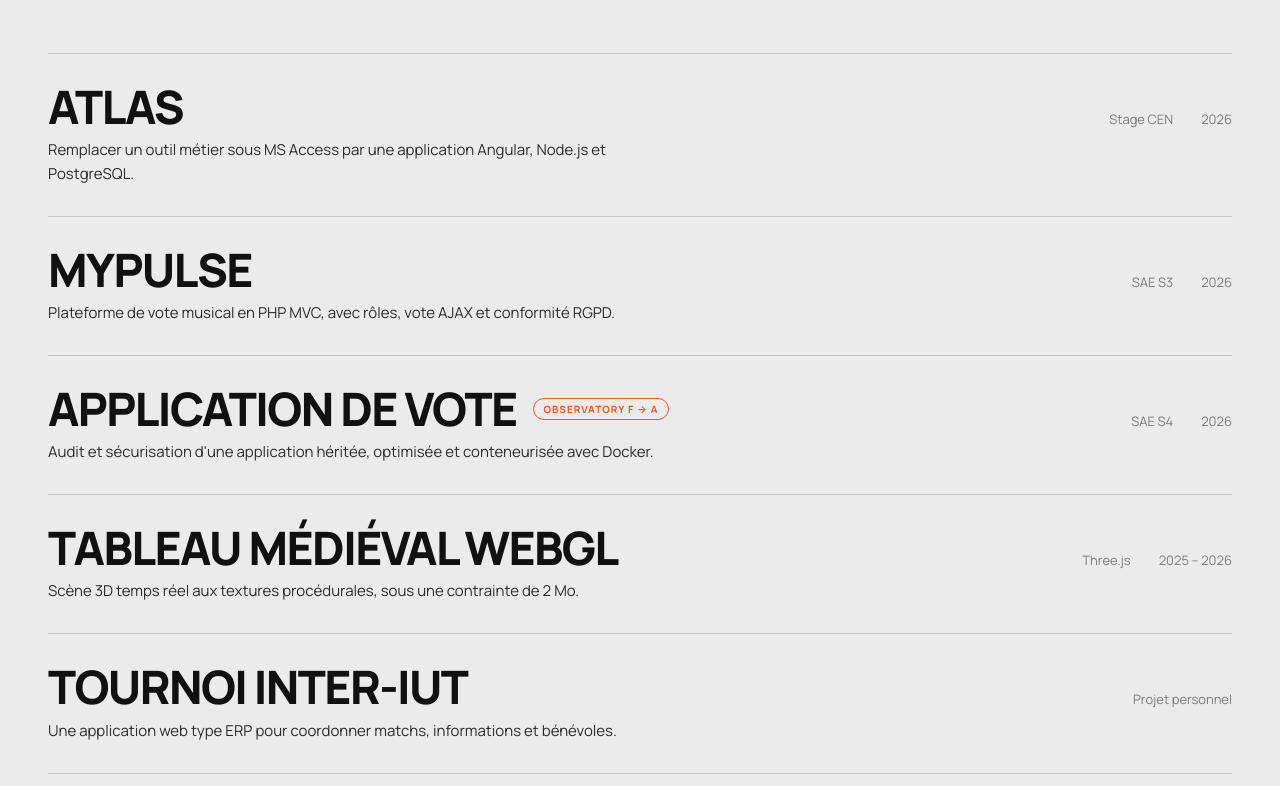
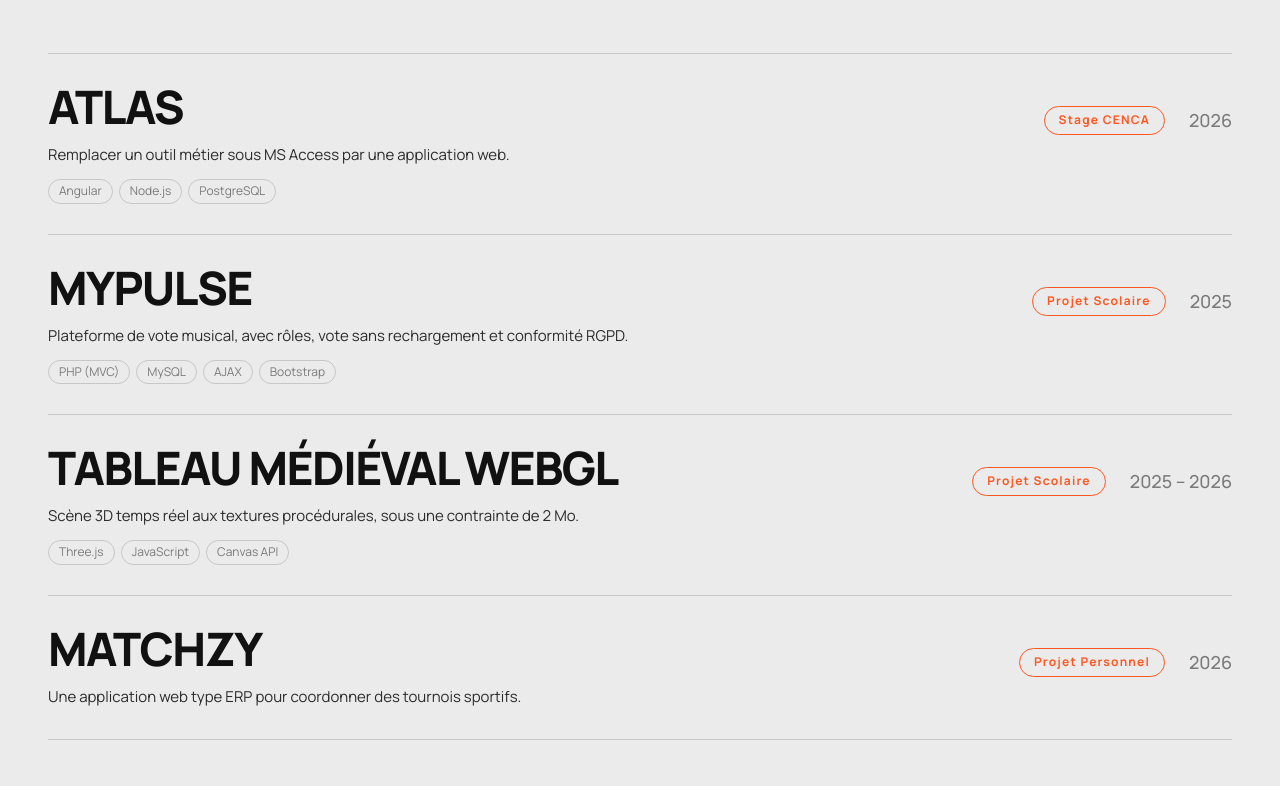
Before and after one commit to LilianSCH1/portfolio_schmitt, a website with bundled scripts: page public/portfolio.html in a window 1280 px wide. Shown: the part 1154-1940 px from the top of the page. Built offline with nearby package versions, Linux system fonts and the light colour scheme.

Commit message:
Amélioration de la mise en page et du style des sections "travaux" et "accueil" du portfolio

```diff
--- a/public/assets/css/components/work-card.css
+++ b/public/assets/css/components/work-card.css
@@ -30,9 +30,11 @@
 
 .row-meta {
   display: flex;
-  gap: 28px;
+  align-items: center;
+  gap: 24px;
   color: var(--muted);
-  font-size: 13px;
+  font-size: clamp(15px, 1.4vw, 19px);
+  font-weight: 500;
   white-space: nowrap;
 }
 
@@ -43,15 +45,33 @@
   font-size: 15px;
 }
 
+.row-stack {
+  grid-column: 1 / -1;
+  display: flex;
+  flex-wrap: wrap;
+  gap: 6px;
+  margin-top: 4px;
+  list-style: none;
+}
+
+.row-stack li {
+  padding: 3px 10px;
+  border: 1px solid var(--line);
+  border-radius: var(--radius);
+  color: var(--muted);
+  font-size: 12px;
+  line-height: 1.4;
+}
+
 .tag {
   display: inline-flex;
   align-items: center;
   gap: 6px;
-  padding: 3px 10px;
+  padding: 5px 14px;
   border: 1.5px solid var(--accent);
   border-radius: var(--radius);
   color: var(--accent);
-  font-size: 10px;
+  font-size: 12px;
   font-weight: 700;
   letter-spacing: 0.1em;
   line-height: 1.4;
--- a/public/assets/css/sections/hero.css
+++ b/public/assets/css/sections/hero.css
@@ -134,8 +134,9 @@
 
 .hero-typed {
   margin-top: 56px;
-  min-height: 1.3em;
+  min-height: 2.6em;
   color: var(--text);
+  white-space: pre-line;
   font-size: clamp(22px, 2.6vw, 36px);
   font-weight: 300;
   letter-spacing: -0.02em;
--- a/public/portfolio.html
+++ b/public/portfolio.html
@@ -48,51 +48,46 @@
     </span></span>
   </h1>
 
-  <p class="hero-typed"><span data-typed="Étudiant en BUT Informatique, basé à Troyes.|Je construis des solutions utiles et solides.|Angular, Node.js, Java, SQL.">Étudiant en BUT Informatique, basé à Troyes.</span><i class="caret" aria-hidden="true"></i></p>
+  <p class="hero-typed"><span data-typed="Étudiant en BUT Informatique.|Recherche d'un stage pour mars 2027&#10;pour une durée de 14 semaines.|Mobile dans tout le Grand Est.">Étudiant en BUT Informatique, basé à Saint-Dié-des-Vosges</span><i class="caret" aria-hidden="true"></i></p>
 
   <div class="hero-foot">
-    <p>Je cherche un <strong>stage de 14 semaines</strong> en développement web et logiciel, à partir du 1<sup>er</sup> mars 2027.</p>
+    <p></p>
     <a href="#projects" class="hero-scroll">Défiler</a>
   </div>
 </section>
 
 <!-- PROJETS -->
 <section id="projects">
-  <h2 class="big-title is-right section-top reveal"><span>Projets</span><span>choisis.</span></h2>
+  <h2 class="big-title is-right section-top reveal"><span>Mes</span><span>projets.</span></h2>
   <ul class="rows">
     <li class="row reveal" data-preview="assets/uploads/Lac_CENCA.jpeg">
       <h3 class="row-title">Atlas</h3>
-      <span class="row-meta"><span>Stage CEN</span><span>2026</span></span>
-      <p class="row-desc">Remplacer un outil métier sous MS Access par une application Angular, Node.js et PostgreSQL.</p>
+      <span class="row-meta"><span class="tag">Stage CENCA</span><span>2026</span></span>
+      <p class="row-desc">Remplacer un outil métier sous MS Access par une application web.</p>
+      <ul class="row-stack" aria-label="Technologies"><li>Angular</li><li>Node.js</li><li>PostgreSQL</li></ul>
     </li>
     <li class="reveal">
       <a class="row" data-cursor="Voir" href="competence-c1.html#proof-01" data-preview="assets/proj_acad/traces/MyPulse_Trace2.png">
         <h3 class="row-title">MyPulse</h3>
-        <span class="row-meta"><span>SAE S3</span><span>2026</span></span>
-        <p class="row-desc">Plateforme de vote musical en PHP MVC, avec rôles, vote AJAX et conformité RGPD.</p>
-        <span class="row-go" aria-hidden="true">→</span>
-      </a>
-    </li>
-    <li class="reveal">
-      <a class="row" data-cursor="Voir" href="competence-c1.html#proof-02" data-preview="assets/proj_acad/traces/AppVote_Comp1_Trace2.png">
-        <h3 class="row-title">Application de vote <span class="tag">Observatory F → A</span></h3>
-        <span class="row-meta"><span>SAE S4</span><span>2026</span></span>
-        <p class="row-desc">Audit et sécurisation d'une application héritée, optimisée et conteneurisée avec Docker.</p>
+        <span class="row-meta"><span class="tag">Projet Scolaire</span><span>2025</span></span>
+        <p class="row-desc">Plateforme de vote musical, avec rôles, vote sans rechargement et conformité RGPD.</p>
+        <ul class="row-stack" aria-label="Technologies"><li>PHP (MVC)</li><li>MySQL</li><li>AJAX</li><li>Bootstrap</li></ul>
         <span class="row-go" aria-hidden="true">→</span>
       </a>
     </li>
     <li class="reveal">
       <a class="row" data-cursor="Voir" href="competence-c1.html#proof-03" data-preview="assets/proj_acad/list_projects/GUESMI_SCHMITT/medieval_tableau.png">
         <h3 class="row-title">Tableau médiéval WebGL</h3>
-        <span class="row-meta"><span>Three.js</span><span>2025 – 2026</span></span>
+        <span class="row-meta"><span class="tag">Projet Scolaire</span><span>2025 – 2026</span></span>
         <p class="row-desc">Scène 3D temps réel aux textures procédurales, sous une contrainte de 2 Mo.</p>
+        <ul class="row-stack" aria-label="Technologies"><li>Three.js</li><li>JavaScript</li><li>Canvas API</li></ul>
         <span class="row-go" aria-hidden="true">→</span>
       </a>
     </li>
     <li class="row reveal">
-      <h3 class="row-title">Tournoi inter-IUT</h3>
-      <span class="row-meta"><span>Projet personnel</span></span>
-      <p class="row-desc">Une application web type ERP pour coordonner matchs, informations et bénévoles.</p>
+      <h3 class="row-title">Matchzy</h3>
+      <span class="row-meta"><span class="tag">Projet Personnel</span><span>2026</span></span>
+      <p class="row-desc">Une application web type ERP pour coordonner des tournois sportifs.</p>
     </li>
   </ul>
 </section>
@@ -108,17 +103,12 @@
     </li>
     <li class="row reveal">
       <h3 class="row-title">CEN Champagne-Ardenne</h3>
-      <span class="row-meta"><span>Stage · 2 mois</span><span>2026</span></span>
+      <span class="row-meta"><span class="tag">Stage CENCA</span><span>2026</span></span>
       <p class="row-desc">Migration d'une application MS Access vers Angular, Node.js et PostgreSQL.</p>
     </li>
     <li class="row reveal">
-      <h3 class="row-title">BUT Informatique</h3>
-      <span class="row-meta"><span>IUT de Saint-Dié</span><span>2024 – 2027</span></span>
-      <p class="row-desc">Développement web et logiciel, bases de données, systèmes et gestion de projet.</p>
-    </li>
-    <li class="row reveal">
       <h3 class="row-title">ASSA ABLOY</h3>
-      <span class="row-meta"><span>Stage · 4 semaines</span><span>2024</span></span>
+      <span class="row-meta"><span class="tag">Stage ouvrier</span><span>2024</span></span>
       <p class="row-desc">Usinage en milieu industriel : rigueur, sécurité et organisation.</p>
     </li>
   </ul>
```
